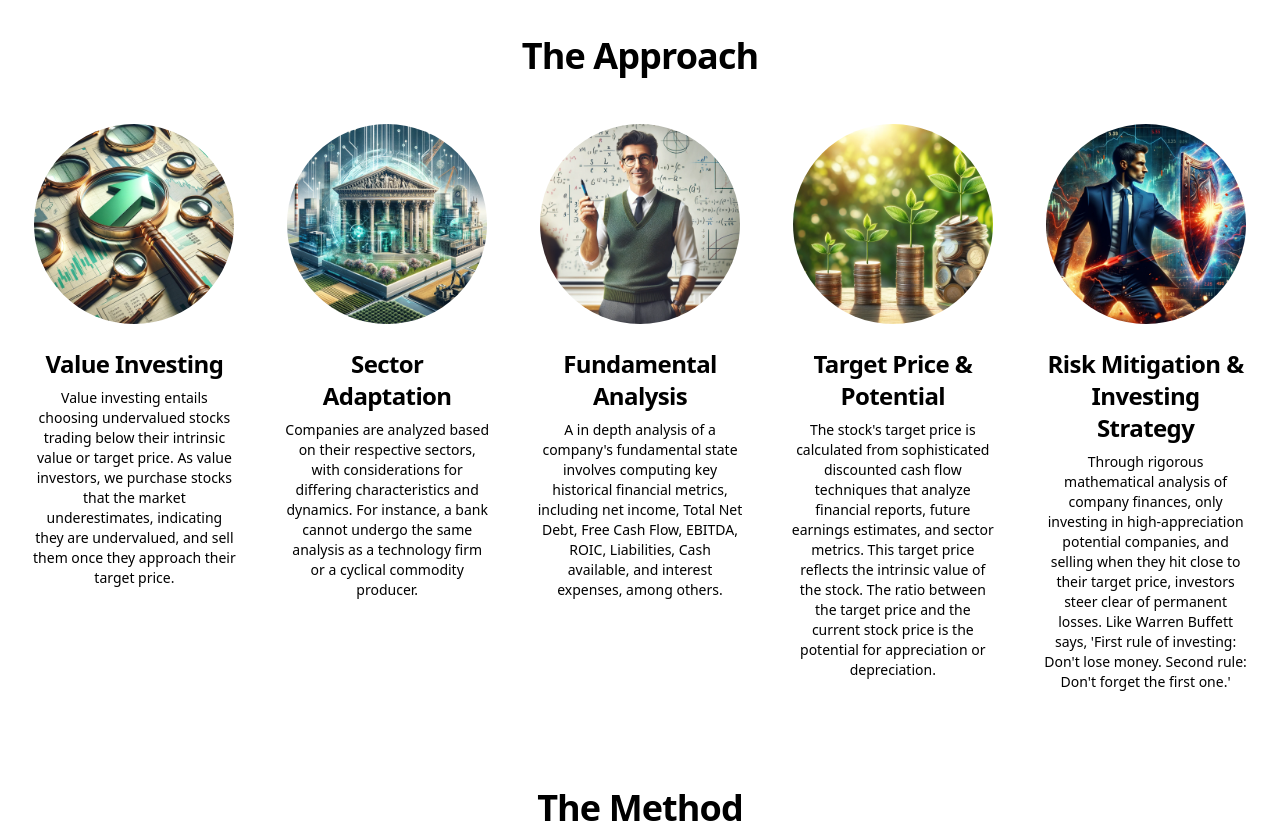
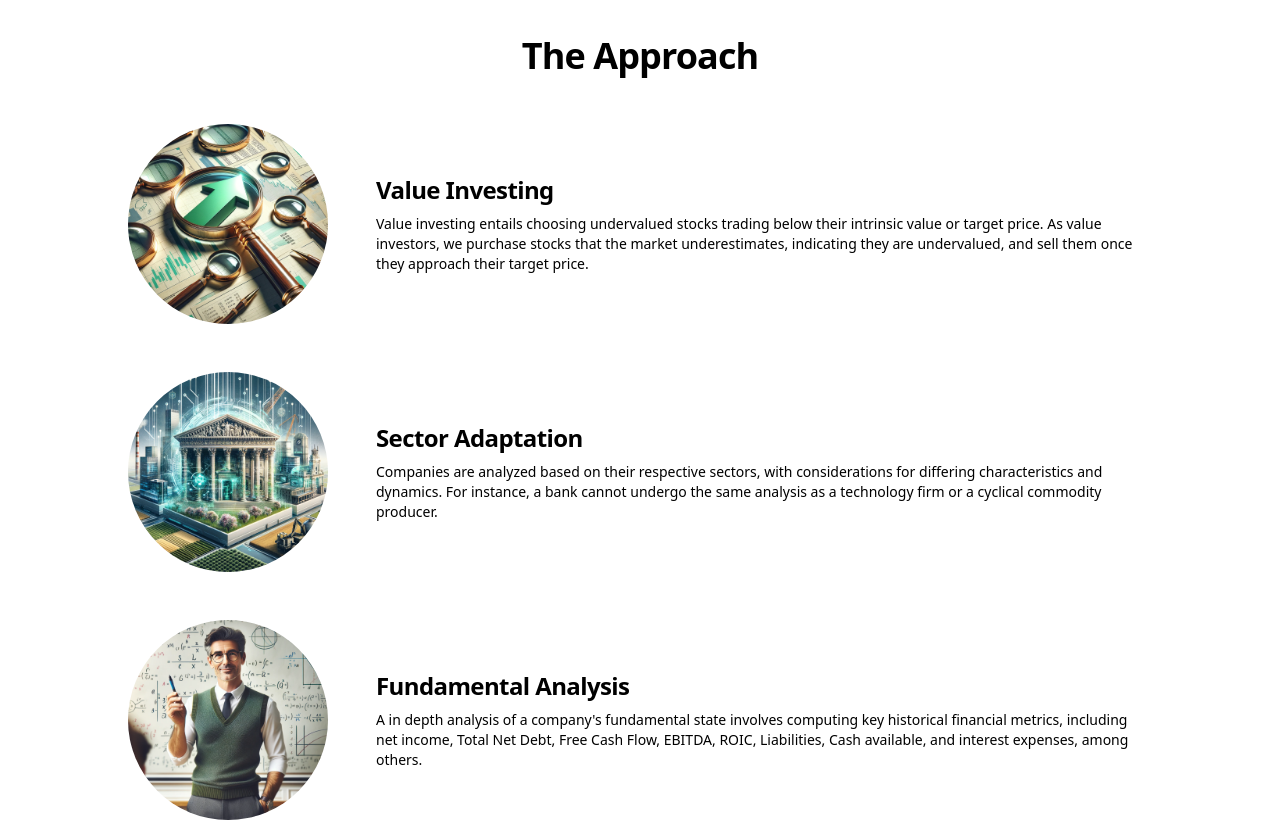
Before and after one commit to stockfundamentalanalysis/stock-comparator-front-end, a Next.js app: page / in a window 1280 px wide. Shown: the part 780-1603 px from the top of the page. Built offline with nearby package versions, Linux system fonts and the light colour scheme.

Commit message:
Change design of getstarted area

```diff
--- a/src/components/getstarted.tsx
+++ b/src/components/getstarted.tsx
@@ -68,10 +68,13 @@ const GetStarted = () => {
         The Approach
       </Heading>
 
-      <div className="mt-12 grid grid-cols-1 gap-12 md:grid-cols-2 lg:grid-cols-5">
+      <div className="mx-auto mt-12 flex max-w-5xl flex-col space-y-12">
         {data.map((item) => {
           return (
-            <div key={item.id} className="flex flex-col items-center">
+            <div
+              key={item.id}
+              className="flex flex-col items-center md:flex-row"
+            >
               <Image
                 src={item.image.src}
                 alt={item.image.alt}
@@ -79,11 +82,11 @@ const GetStarted = () => {
                 height={200}
                 className="rounded-full"
               />
-              <div className="mt-6">
-                <Heading as="h3" size="small" className="text-center">
+              <div className="mt-6 text-center md:ml-12 md:mt-0 md:text-left">
+                <Heading as="h3" size="small">
                   {item.title}
                 </Heading>
-                <Paragraph size="sm" className="mt-2 text-center">
+                <Paragraph size="sm" className="mt-2">
                   {item.description}
                 </Paragraph>
               </div>
```
